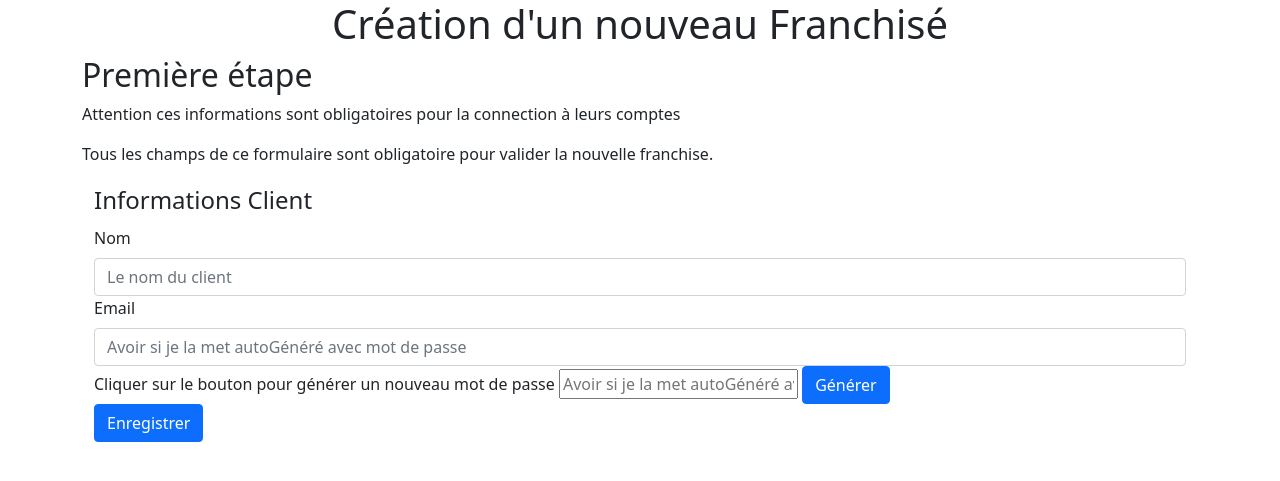
After one commit to lana-12/ecf-fitnessDrive, a Symfony app: template templates/registration/registrationUser.html.twig in a window 1280 px wide. The commit adds this page. Shown: the top 481 px of the page. Run offline with Twig, Linux system fonts and the light colour scheme; the template is opened without the code that fills it, so the values that code supplies are empty; some libraries are stand-ins or nearby versions.

Commit message:
add formUser

```diff
--- /dev/null
+++ b/templates/registration/registrationUser.html.twig
@@ -0,0 +1,48 @@
+{% extends 'base.html.twig' %}
+
+{% block title %}Hello UserController!{% endblock %}
+
+{% block body %}
+<style>
+    .tiltle_h1_form{
+        text-align: center;
+    }
+</style>
+
+<main class="container">
+    <h1 class="tiltle_h1_form">Création d'un nouveau Franchisé </h1>
+
+    <h2>Première étape</h2>
+    <p>Attention ces informations sont obligatoires pour la connection à leurs comptes </p>
+    <p>Tous les champs de ce formulaire sont obligatoire pour valider la nouvelle franchise. </p>
+<!-- *FORMULAIRE LIER A ENTITY USER
+     *ROLE PARTNER
+-->
+    <form class="container-fluid" method="Post" action="">
+
+    <legend> Informations Client </legend>
+        <div class="form-group">
+            <label class="form-label " for="username">Nom</label>
+            <input class="form-control" type="text" id="username" name="username" placeholder="Le nom du client" required >
+        </div>
+
+        <div class="form-group">
+            <label class="form-label" for="email">Email</label>
+            <input class="form-control" type="text" id="email" name="email" placeholder="Avoir si je la met autoGénéré avec mot de passe " required >
+        </div>
+        <div class="form-group">
+            <label class="form-label" for="password">Cliquer sur le bouton pour générer un nouveau mot de passe</label>
+            <input class="" type="password" id="password" name="password" placeholder="Avoir si je la met autoGénéré avec mot de passe " required >
+            <button class="btn btn-primary" type="submit">Générer </button>
+        </div>
+
+            <button class="btn btn-primary" type="submit">Enregistrer</button>
+        </form>
+
+
+
+    </main>
+
+
+
+{% endblock %}
```
Also changed, not shown: src/Controller/AdminUserController.php (+4 -3 lines), src/Controller/LoginHomeController.php (renamed from src/Controller/LoginUserController.php, +7 -5 lines), src/Controller/RegistrationUserController.php (renamed from src/Controller/UserController.php, +37 -1 lines), src/Form/RegistrationUserType.php (added, +35 -0 lines), templates/user/index.html.twig (+9 -18 lines), templates/loginHome/index.html.twig (renamed from templates/loginUser/index.html.twig), 1 other file.
